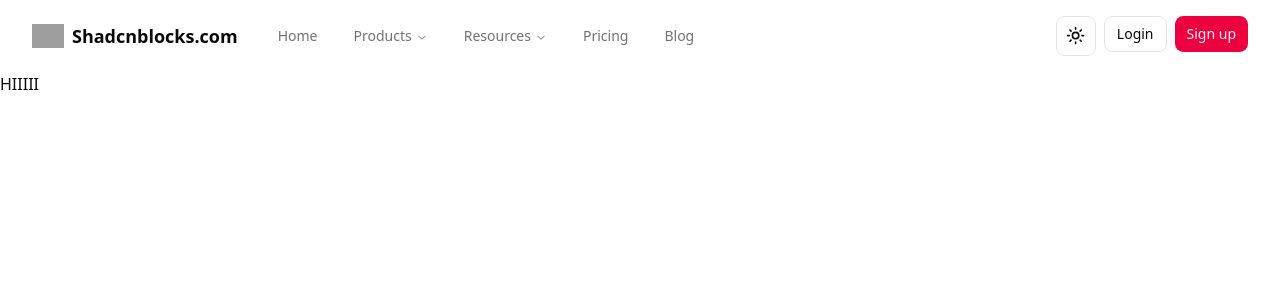
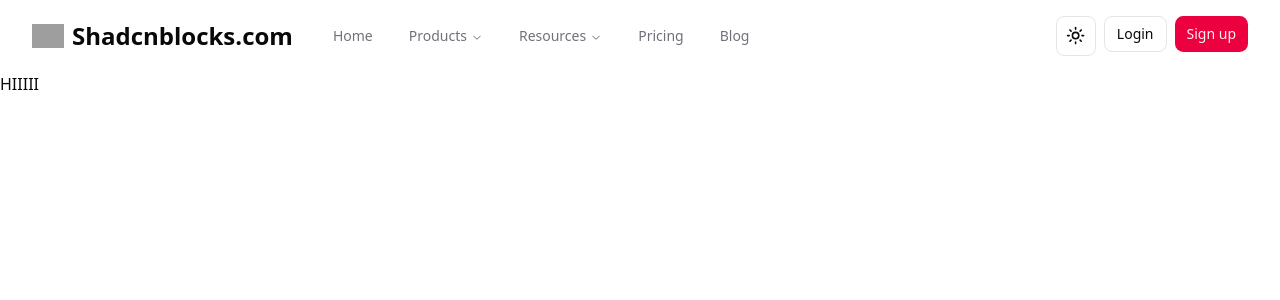
Before and after one commit to samirul/OCR-Project, a Next.js app in the folder frontend/: page / in a window 1280 px wide. Shown: the top 300 px of the page. Built offline with nearby package versions, Linux system fonts and the light colour scheme; grey boxes are pictures that could not be loaded.

Commit message:
Increased font size in navbar title.

```diff
--- a/frontend/components/web/navbar.tsx
+++ b/frontend/components/web/navbar.tsx
@@ -155,7 +155,7 @@ const Navbar = ({
           <div className="flex items-center gap-6">
             <Link href={logo.url} className="flex items-center gap-2">
               <img src={logo.src} className="w-8" alt={logo.alt} />
-              <span className="text-lg font-semibold">{logo.title}</span>
+              <span className="text-2xl font-semibold">{logo.title}</span>
             </Link>
             <div className="flex items-center">
               <NavigationMenu>
```
